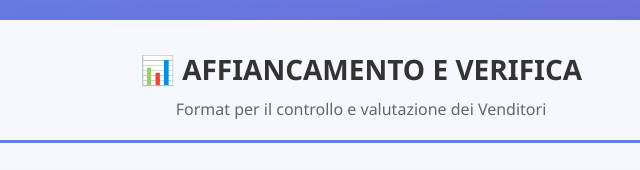
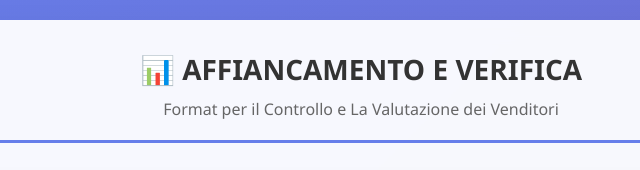
Before and after one commit to Supervisor72/Affiancamento_Verifica, a plain HTML site: page index.html in a window 1280 px wide. Shown: the top 170 px of the page, 279-919 px from the left. Drawn offline with Linux system fonts and the light colour scheme.

Commit message:
Update index.html

```diff
--- a/index.html
+++ b/index.html
@@ -211,7 +211,7 @@
     <div class="container">
         <div class="header">
             <h1>📊 AFFIANCAMENTO E VERIFICA</h1>
-            <p>Format per il controllo e valutazione dei Venditori</p>
+            <p>Format per il Controllo e La Valutazione dei Venditori</p>
         </div>
 
         <form id="evaluationForm">
```
